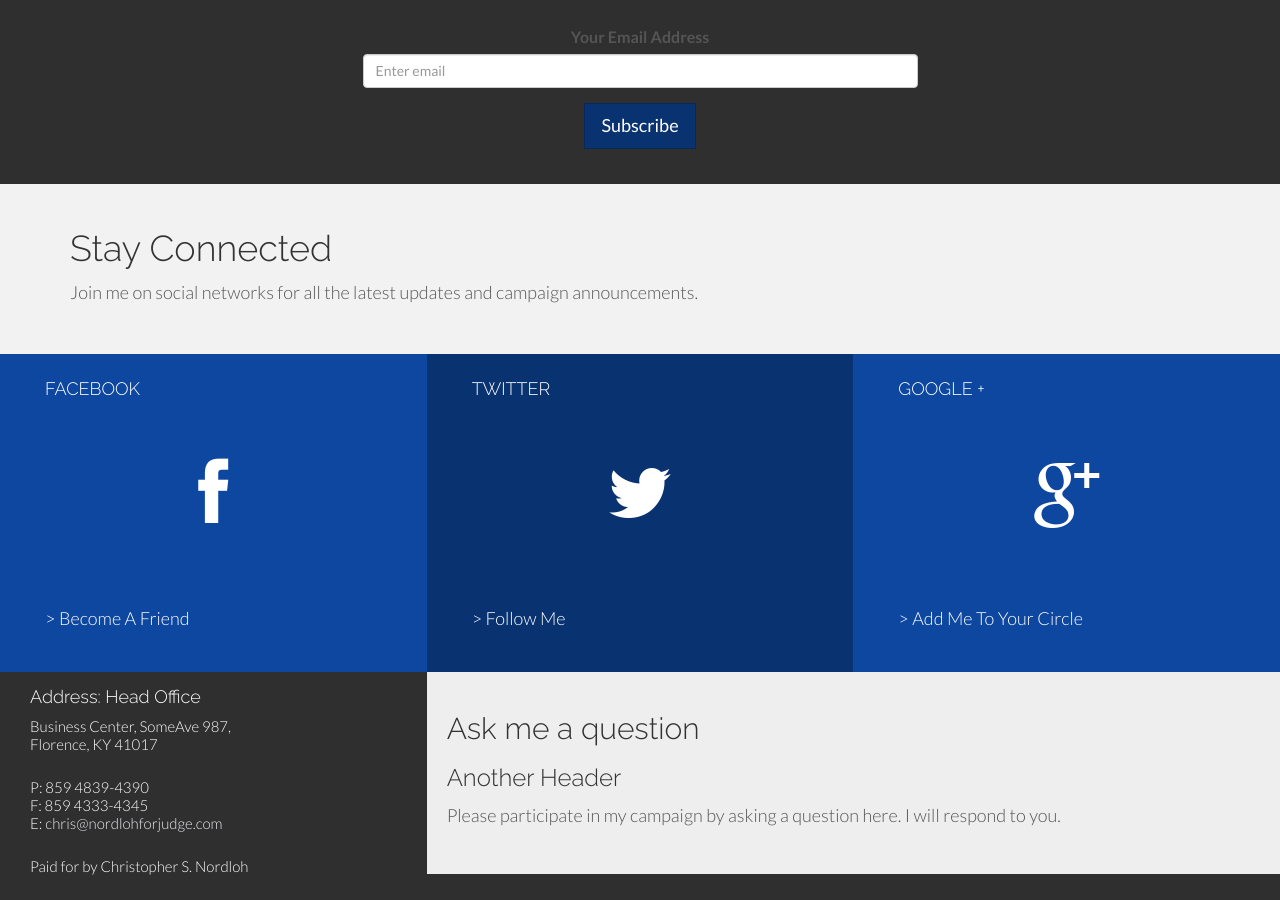
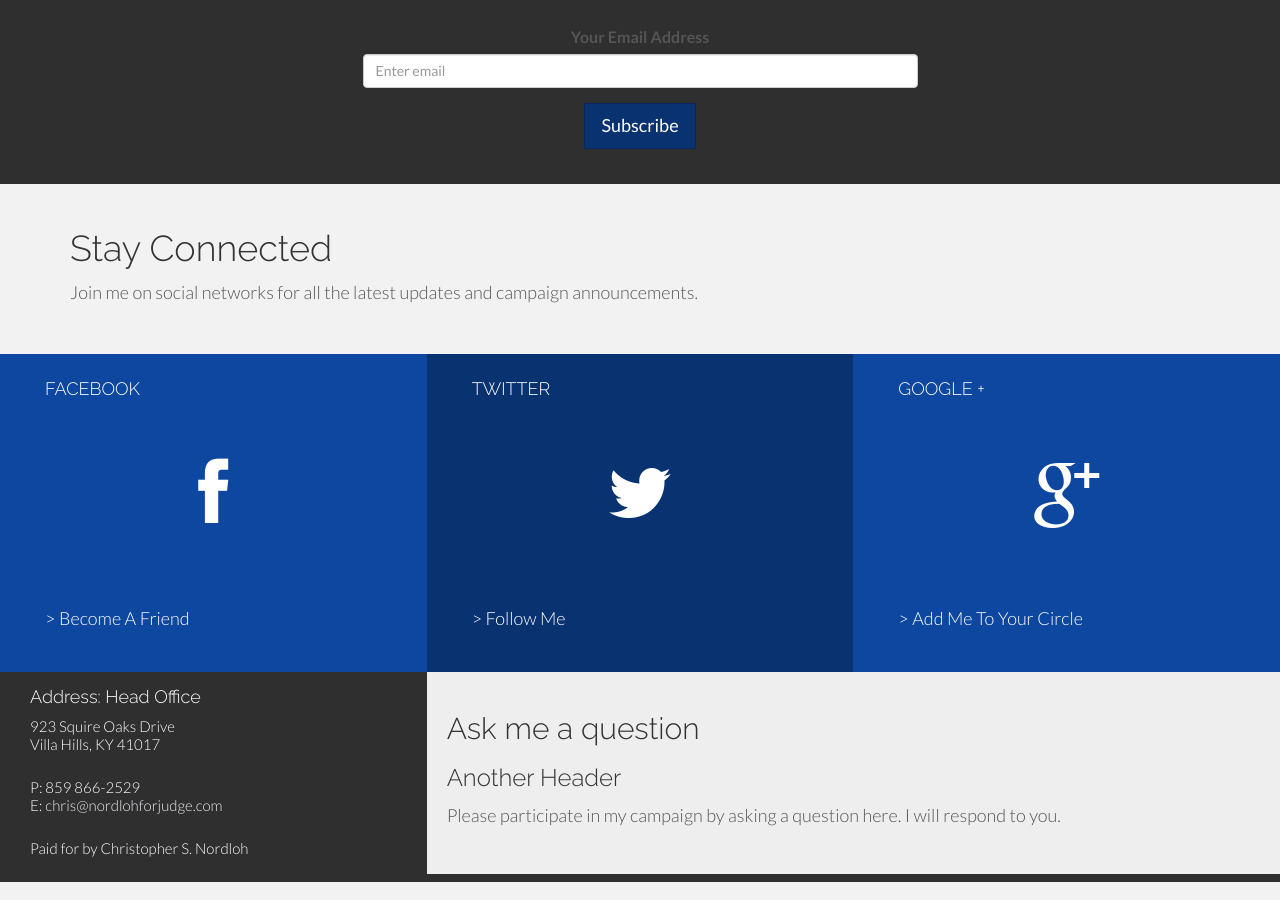
Before and after one commit to NORDLOHFORJUDGE/NordlohForJudge, a Jekyll site: the page built from index.html, in a window 1280 px wide and 900 px high, scrolled down 4341 px. Built offline with Jekyll 4.4.1, drawn with Linux system fonts in a browser that asks for light colours; Markdown is read by kramdown in place of the engine named in the settings; comment, search, counter and statistics services are not loaded.

Commit message:
Updated contact.md

```diff
--- a/_includes/contact.md
+++ b/_includes/contact.md
@@ -1,11 +1,10 @@
 
 #### Address: Head Office
 
-Business Center, SomeAve 987,
-Florence, KY 41017
+923 Squire Oaks Drive
+Villa Hills, KY 41017
 
-P: 859 4839-4390
-F: 859 4333-4345
+P: 859  866-2529
 E: [chris@nordlohforjudge.com](mailto:chris@nordlohforjudge.com)
 
 Paid for by Christopher S. Nordloh
```
